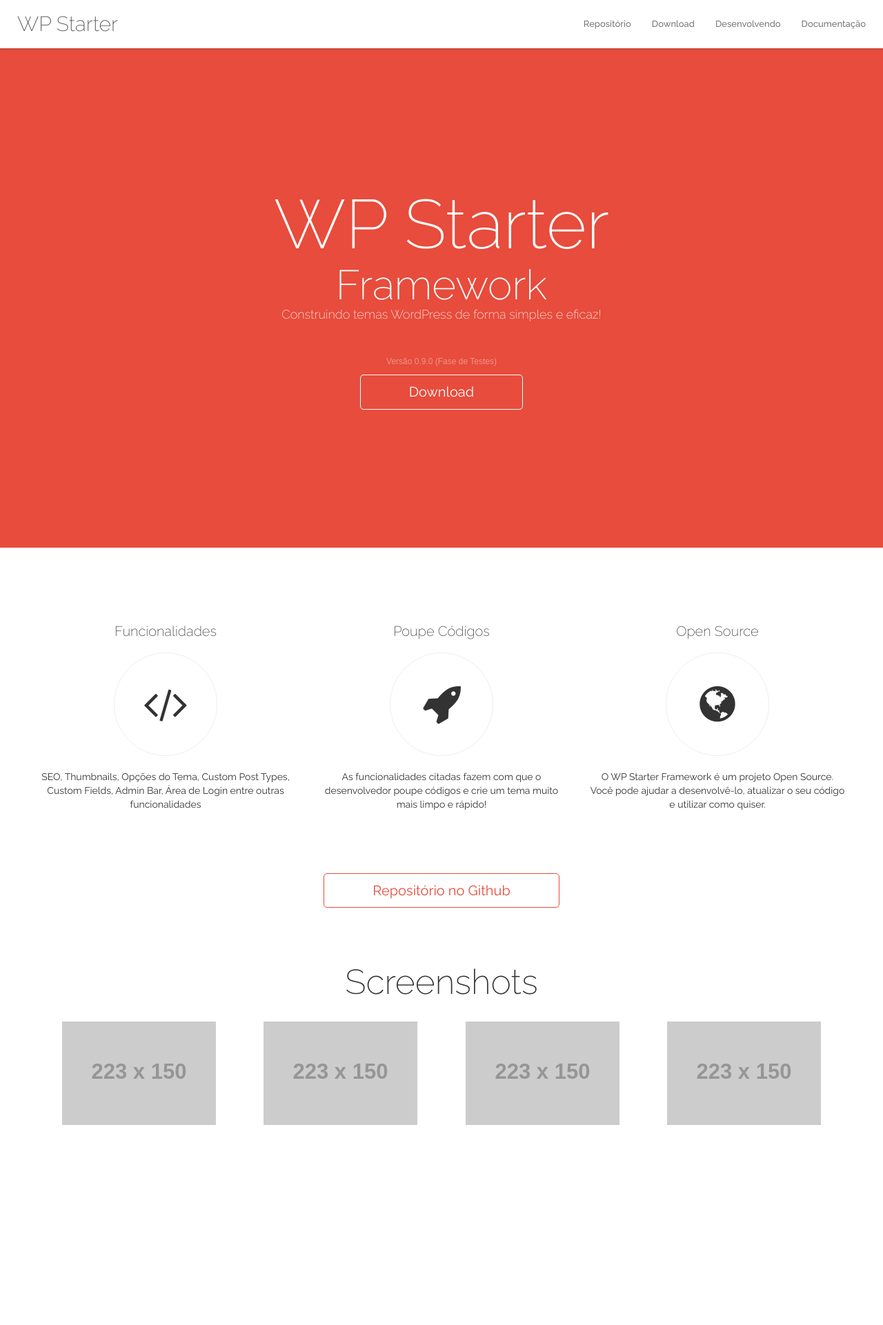
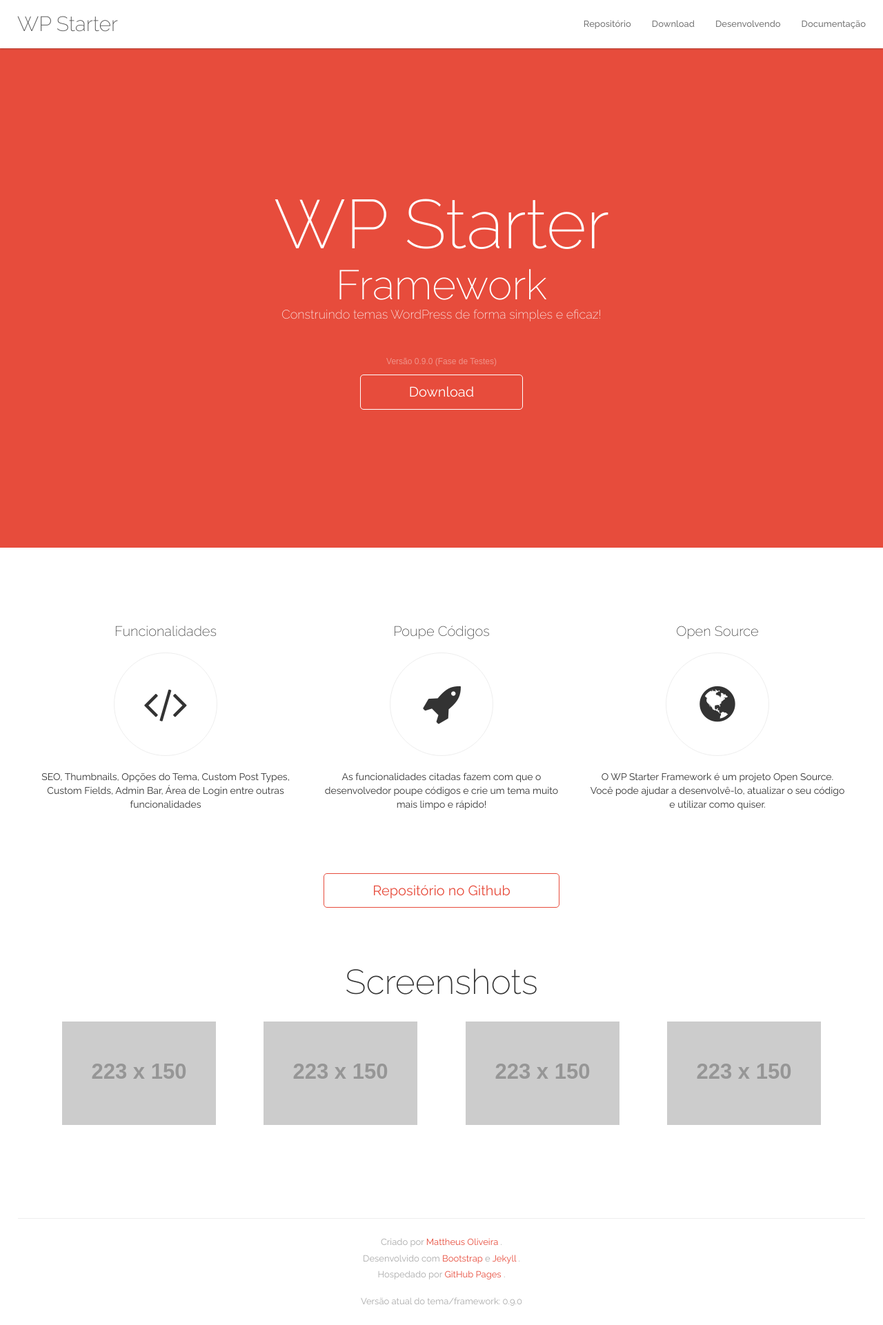
Before and after one commit to mayronceccon/devhelper, a Jekyll site: the page built from index.html, in a window 1280 px wide. Shown: the whole page at 69% size. Built offline with Jekyll 4.4.1, drawn with Linux system fonts in a browser that asks for light colours; nearby versions of some CDN libraries; before the commit the page ends 1766 px from its top, so only the background shows below that.

Commit message:
Footer global

```diff
--- a/_config.yml
+++ b/_config.yml
@@ -7,8 +7,3 @@ github_username:  mattdeveloper
 
 # Build settings
 markdown: kramdown
-
-# Assets Folders
-#css_folder: 'assets/css'
-#js_folder: 'assets/js'
-#img_folder: 'assets/images'
--- a/_includes/footer.html
+++ b/_includes/footer.html
@@ -1,7 +1,24 @@
+<!-- GLOBAL FOOTER -->
+<footer class="global">
+        <div class="container">
+            <div class="col-md-12">
+
+                <p>Criado por <a href="http://mattdeveloper.com/" target="_blank">Mattheus Oliveira</a> .</p>
+                <p>Desenvolvido com <a href="http://getbootstrap.com/" target="_blank">Bootstrap</a> e <a href="http://jekyllrb.com/" target="_blank">Jekyll</a> .</p>
+                <p>Hospedado por <a href="https://pages.github.com/" target="_blank">GitHub Pages</a> .</p>
+                <p class="version">Versão atual do tema/framework: 0.9.0</p>
+
+            </div><!-- end .col-md-12 -->
+        </div><!-- end .container -->
+</footer><!-- end .global-footer -->
+
+
+
 <!-- SCRIPTS -->
 <script src="http://ajax.googleapis.com/ajax/libs/jquery/2.1.1/jquery.min.js"></script>
 <script src="http://mattdeveloper.github.io/wpstarter/assets/js/bootstrap.min.js"></script>
 
 
+
 </body>
 </html>
--- a/assets/css/style.css
+++ b/assets/css/style.css
@@ -11,6 +11,17 @@ body {
 p, h1, h2, h3, h4, h5, h6, div, input, ul {
 	cursor: default;
 	font-family: 'Raleway', sans-serif;
+}
+
+/* -- Links -- */
+a {
+	color: #e74c3c;
+	text-decoration: none;
+}
+
+	a:hover, a:focus {
+		color: #e74c3c;
+		text-decoration: underline;
 	}
 
 /* -- Border Outline -- */
@@ -89,6 +100,30 @@ p, h1, h2, h3, h4, h5, h6, div, input, ul {
 
 		.navbar-default .navbar-nav > .open > a:hover, .navbar-default .navbar-toggle:focus {
 			background-color: transparent;
+		}
+
+
+
+/* ===============================================================
+	FOOTER
+=============================================================== */
+footer.global {
+	border-top: 1px solid #eee;
+	text-align: center;
+
+	width: 96%;
+	margin: 0 0 0 2%;
+	padding: 20px 0;
+}
+
+	footer.global p {
+		color: #aaa;
+		margin: 5px 0;
+		font-size: 13px;
+	}
+
+	footer.global p.version {
+		margin-top: 20px;
 	}
 
 
--- a/index.html
+++ b/index.html
@@ -1,4 +1,4 @@
 ---
 layout: default
-title: WP Starter Framework
+title: WP Starter Framework - Construindo temas WordPress de forma simples e eficaz!
 ---
```
Also changed, not shown: _includes/header.html (line endings or trailing spaces), 3 other files. Lines whose indentation alone changed are shown as unchanged.
